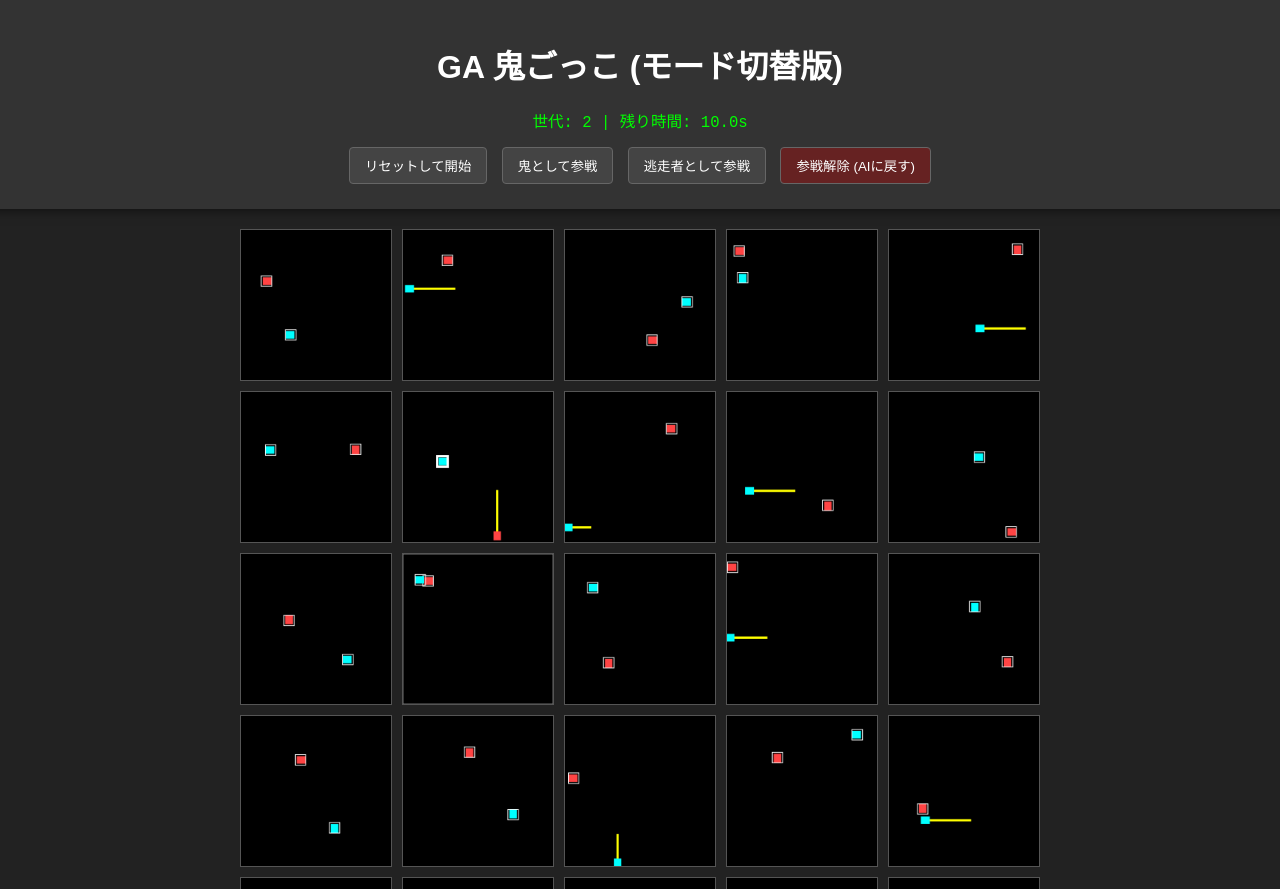
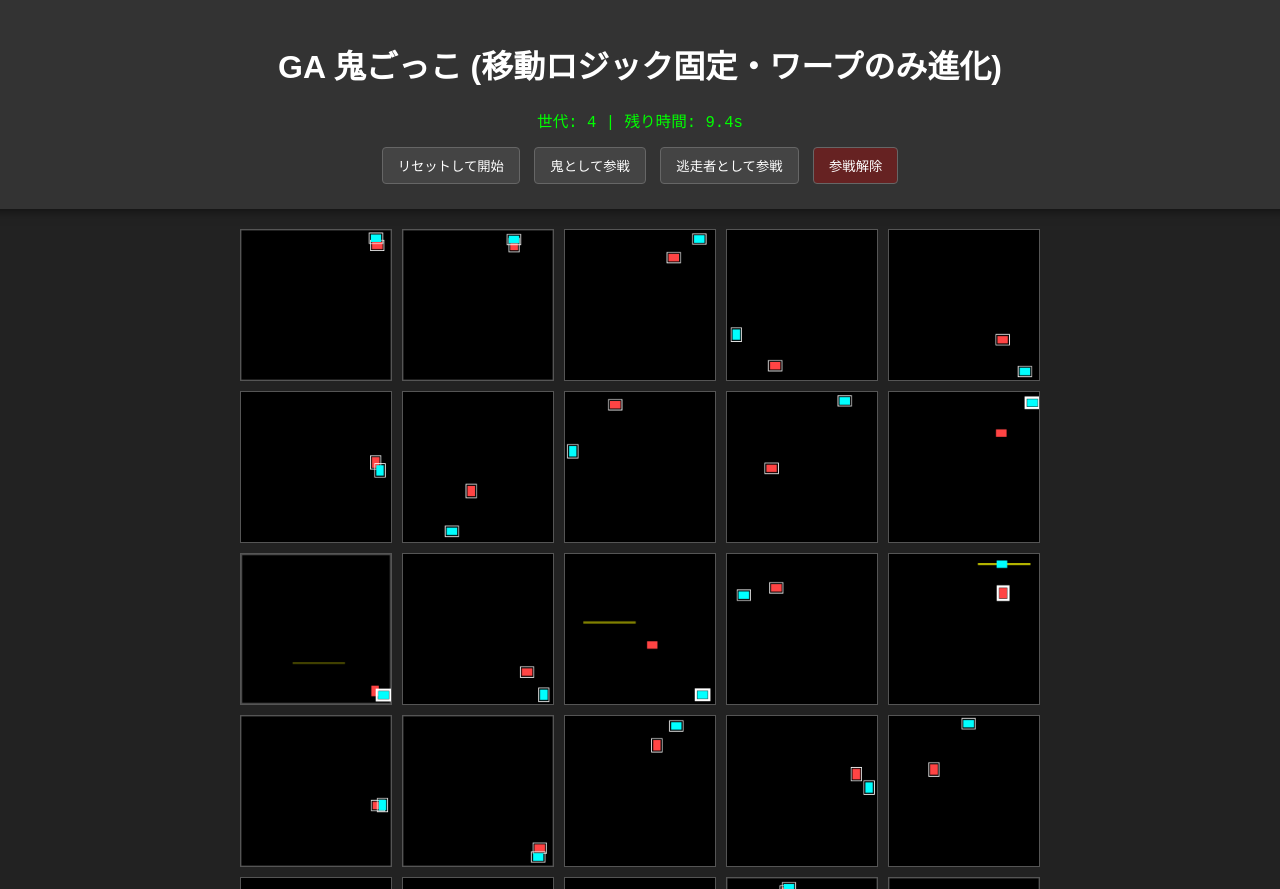
Before and after one commit to HINOKO0122/TagGA, a plain HTML site: page index.html in a window 1280 px wide. Drawn offline with Linux system fonts and the light colour scheme.

Commit message:
Update index.html

```diff
--- a/index.html
+++ b/index.html
@@ -2,7 +2,7 @@
 <html lang="ja">
 <head>
     <meta charset="UTF-8">
-    <title>GA Tag Simulation - Mode Switch</title>
+    <title>GA Tag Simulation - Logic Move Version</title>
     <style>
         body { background: #222; color: white; font-family: sans-serif; margin: 0; display: flex; flex-direction: column; align-items: center; overflow: hidden; }
         .controls { padding: 20px; text-align: center; background: #333; width: 100%; box-shadow: 0 2px 10px rgba(0,0,0,0.5); z-index: 10; }
@@ -11,17 +11,16 @@
         button { cursor: pointer; padding: 8px 15px; margin: 5px; background: #444; color: white; border: 1px solid #666; border-radius: 4px; }
         button:focus { outline: none; }
         #info { font-size: 1.2em; margin: 10px; font-family: monospace; color: #0f0; }
-        .active-btn { background: #060; border-color: #0f0; } /* 参戦中のボタン強調 */
     </style>
 </head>
 <body>
     <div class="controls">
-        <h1>GA 鬼ごっこ (モード切替版)</h1>
+        <h1>GA 鬼ごっこ (移動ロジック固定・ワープのみ進化)</h1>
         <div id="info">世代: 0 | 待機中</div>
         <button id="startBtn">リセットして開始</button>
         <button id="playerChaserBtn">鬼として参戦</button>
         <button id="playerEvaderBtn">逃走者として参戦</button>
-        <button id="cancelPlayerBtn" style="background: #622;">参戦解除 (AIに戻す)</button>
+        <button id="cancelPlayerBtn" style="background: #622;">参戦解除</button>
     </div>
     <div id="container"></div>
 
@@ -31,16 +30,16 @@
     const DURATION_SEC = 10;
     const FPS = 30;
     const TOTAL_FRAMES = DURATION_SEC * FPS;
-    const DNA_LENGTH = 10 * 4;
+    // DNAはワープ判断用（入力10に対する重み1セットのみ）
+    const DNA_LENGTH = 10;
 
-    // グローバルな状態管理
     let isPlayerMode = false;
     let playerRole = null;
 
     class Agent {
         constructor(x, y, dna) {
             this.x = x; this.y = y;
-            this.dirIndex = Math.floor(Math.random() * 4);
+            this.dirIndex = 0; // 0:右, 1:下, 2:左, 3:上
             this.warpCooldown = 0;
             this.dna = dna || Array.from({ length: DNA_LENGTH }, () => Math.random() * 2 - 1);
             this.score = 0;
@@ -57,11 +56,37 @@
             this.canvas.height = ROOM_SIZE;
             container.appendChild(this.canvas);
             this.ctx = this.canvas.getContext('2d');
-            this.isMain = isMain; // プレイヤーが操作する可能性がある部屋か
-
+            this.isMain = isMain;
             this.chaser = new Agent(Math.random()*180+10, Math.random()*180+10, chaserDNA);
             this.evader = new Agent(Math.random()*180+10, Math.random()*180+10, evaderDNA);
             this.frame = 0;
+        }
+
+        // --- ロジックに基づいた移動方向の決定 ---
+        getLogicalDir(ent, target, isChaser) {
+            const dx = target.x - ent.x;
+            const dy = target.y - ent.y;
+
+            let preferredDirs = [];
+            if (isChaser) {
+                // 鬼：近づく方向を優先
+                if (Math.abs(dx) > Math.abs(dy)) preferredDirs = dx > 0 ? [0, 1, 3, 2] : [2, 1, 3, 0];
+                else preferredDirs = dy > 0 ? [1, 0, 2, 3] : [3, 0, 2, 1];
+            } else {
+                // 逃走者：遠ざかる方向を優先
+                if (Math.abs(dx) > Math.abs(dy)) preferredDirs = dx > 0 ? [2, 1, 3, 0] : [0, 1, 3, 2];
+                else preferredDirs = dy > 0 ? [3, 0, 2, 1] : [1, 0, 2, 3];
+            }
+
+            // 壁にぶつかる場合は次の候補を選ぶ（壁伝い移動）
+            for (let dir of preferredDirs) {
+                let nextX = ent.x + Math.cos(dir * Math.PI/2) * 10;
+                let nextY = ent.y + Math.sin(dir * Math.PI/2) * 10;
+                if (nextX > 5 && nextX < ROOM_SIZE-5 && nextY > 5 && nextY < ROOM_SIZE-5) {
+                    return dir;
+                }
+            }
+            return preferredDirs[0];
         }
 
         update(keys) {
@@ -70,44 +95,43 @@
             [this.chaser, this.evader].forEach((ent, idx) => {
                 const isChaser = idx === 0;
                 const target = isChaser ? this.evader : this.chaser;
-                let moveCmd = { newDir: ent.dirIndex, warp: false };
+                let doWarp = false;
 
                 ent.warpLines = ent.warpLines.filter(line => { line.life--; return line.life > 0; });
 
-                // プレイヤー操作の判定
+                // 移動方向の決定（ロジック）
                 if (this.isMain && isPlayerMode && playerRole === (isChaser ? 'chaser' : 'evader')) {
-                    if (keys.has('arrowright') || keys.has('d')) moveCmd.newDir = 0;
-                    else if (keys.has('arrowdown') || keys.has('s')) moveCmd.newDir = 1;
-                    else if (keys.has('arrowleft') || keys.has('a')) moveCmd.newDir = 2;
-                    else if (keys.has('arrowup') || keys.has('w')) moveCmd.newDir = 3;
-                    if (keys.has(' ')) moveCmd.warp = true;
+                    if (keys.has('arrowright') || keys.has('d')) ent.dirIndex = 0;
+                    else if (keys.has('arrowdown') || keys.has('s')) ent.dirIndex = 1;
+                    else if (keys.has('arrowleft') || keys.has('a')) ent.dirIndex = 2;
+                    else if (keys.has('arrowup') || keys.has('w')) ent.dirIndex = 3;
+                    if (keys.has(' ')) doWarp = true;
                 } else {
-                    // AI操作
+                    ent.dirIndex = this.getLogicalDir(ent, target, isChaser);
+
+                    // AIはワープするかどうかだけを考える
                     const dirFlags = [0,0,0,0]; dirFlags[ent.dirIndex] = 1;
                     const inputs = [
                         ent.x/200, ent.y/200, target.x/200, target.y/200,
                         ...dirFlags, ent.warpCooldown === 0 ? 1 : 0, (TOTAL_FRAMES-this.frame)/TOTAL_FRAMES
                     ];
-                    let outputs = [0, 0, 0, 0];
-                    for(let i=0; i<4; i++) {
-                        for(let j=0; j<10; j++) outputs[i] += inputs[j] * ent.dna[i*10 + j];
-                    }
-                    moveCmd.newDir = outputs.indexOf(Math.max(...outputs.slice(0, 4)));
-                    moveCmd.warp = outputs.reduce((a,b)=>a+b) > 2.5;
+                    let score = 0;
+                    for(let j=0; j<10; j++) score += inputs[j] * ent.dna[j];
+                    if (score > 1.5) doWarp = true;
                 }
 
-                ent.dirIndex = moveCmd.newDir;
                 const speed = 5;
-                if (moveCmd.warp && ent.warpCooldown === 0) {
+                if (doWarp && ent.warpCooldown === 0) {
                     const oldX = ent.x; const oldY = ent.y;
-                    ent.x += Math.cos(ent.angle) * 60;
-                    ent.y += Math.sin(ent.angle) * 60;
-                    ent.warpCooldown = 25;
+                    ent.x += Math.cos(ent.angle) * 70;
+                    ent.y += Math.sin(ent.angle) * 70;
+                    ent.warpCooldown = 30;
                     ent.warpLines.push({ x1: oldX, y1: oldY, x2: ent.x, y2: ent.y, life: 20 });
                 } else {
                     ent.x += Math.cos(ent.angle) * speed;
                     ent.y += Math.sin(ent.angle) * speed;
                 }
+
                 ent.x = Math.max(5, Math.min(ROOM_SIZE-5, ent.x));
                 ent.y = Math.max(5, Math.min(ROOM_SIZE-5, ent.y));
                 if (ent.warpCooldown > 0) ent.warpCooldown--;
@@ -148,16 +172,15 @@
                 ctx.save();
                 ctx.translate(ent.x, ent.y);
                 ctx.rotate(ent.angle);
-                ctx.fillRect(-5, -5, 12, 10);
+                ctx.fillRect(-5, -5, 14, 10); // 進行方向をわかりやすく
                 if (ent.warpCooldown === 0) {
                     ctx.strokeStyle = 'white';
-                    ctx.strokeRect(-7, -7, 14, 14);
+                    ctx.strokeRect(-7, -7, 18, 14);
                 }
                 ctx.restore();
             });
             if (!this.chaser.isAlive) {
-                ctx.strokeStyle = 'rgba(255,255,255,0.5)';
-                ctx.lineWidth = 1;
+                ctx.strokeStyle = 'rgba(255,255,255,0.3)';
                 ctx.strokeRect(0,0, ROOM_SIZE, ROOM_SIZE);
             }
         }
@@ -205,37 +228,18 @@
             simulations.forEach(sim => sim.update(keys));
             const main = simulations[0];
             infoDisp.innerText = `世代: ${generation} | 残り時間: ${(Math.max(0, (TOTAL_FRAMES-main.frame)/FPS)).toFixed(1)}s ${isPlayerMode ? '(参戦中)' : ''}`;
-
             if (simulations.every(s => s.frame >= TOTAL_FRAMES || !s.chaser.isAlive)) {
-                startGeneration(); // 参戦中であっても、終われば次の世代へ自動移行
+                startGeneration();
             }
         }
         requestAnimationFrame(loop);
     }
 
-    document.querySelectorAll('button').forEach(btn => {
-        btn.addEventListener('click', () => btn.blur());
-    });
-
-    document.getElementById('startBtn').onclick = () => {
-        isPlayerMode = false;
-        startGeneration(true);
-    };
-
-    document.getElementById('playerChaserBtn').onclick = () => {
-        isPlayerMode = true;
-        playerRole = 'chaser';
-    };
-
-    document.getElementById('playerEvaderBtn').onclick = () => {
-        isPlayerMode = true;
-        playerRole = 'evader';
-    };
-
-    document.getElementById('cancelPlayerBtn').onclick = () => {
-        isPlayerMode = false;
-        playerRole = null;
-    };
+    document.querySelectorAll('button').forEach(btn => btn.addEventListener('click', () => btn.blur()));
+    document.getElementById('startBtn').onclick = () => { isPlayerMode = false; startGeneration(true); };
+    document.getElementById('playerChaserBtn').onclick = () => { isPlayerMode = true; playerRole = 'chaser'; };
+    document.getElementById('playerEvaderBtn').onclick = () => { isPlayerMode = true; playerRole = 'evader'; };
+    document.getElementById('cancelPlayerBtn').onclick = () => { isPlayerMode = false; playerRole = null; };
 
     startGeneration(true);
     loop();
```
